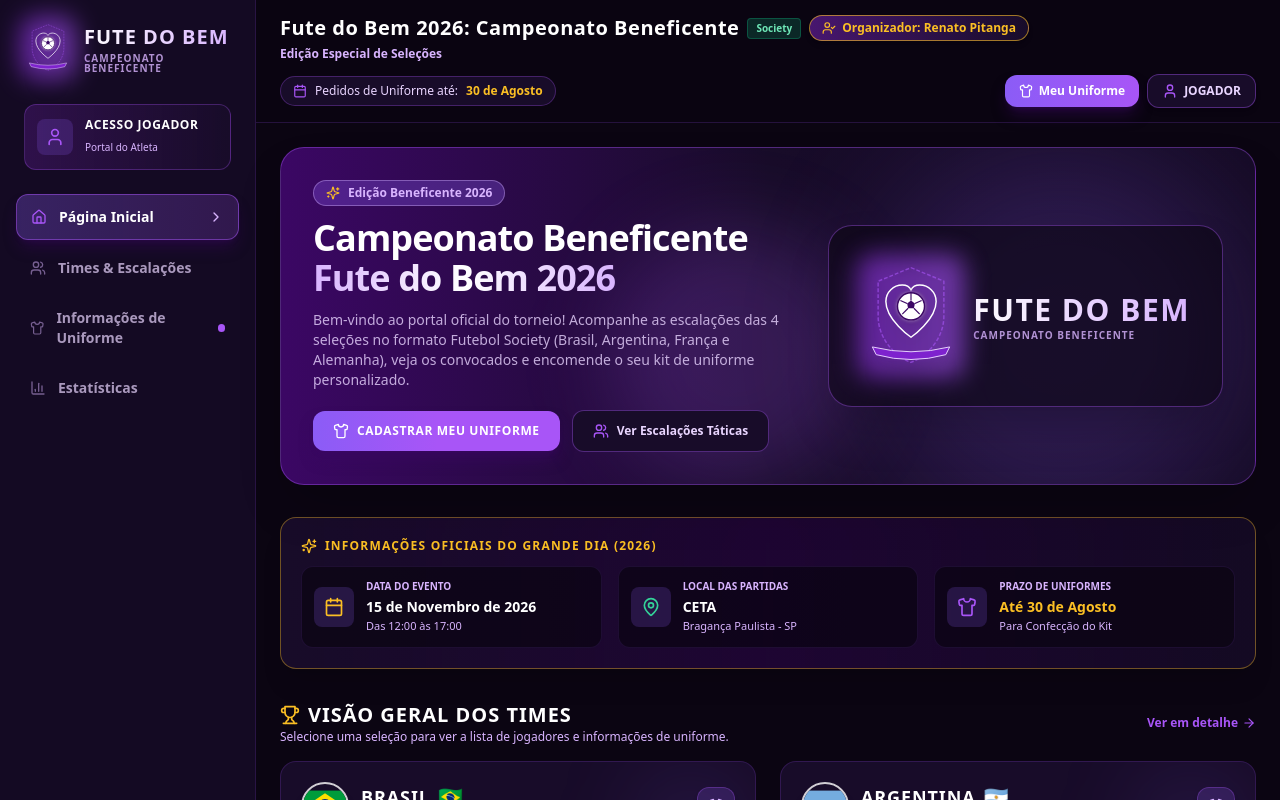
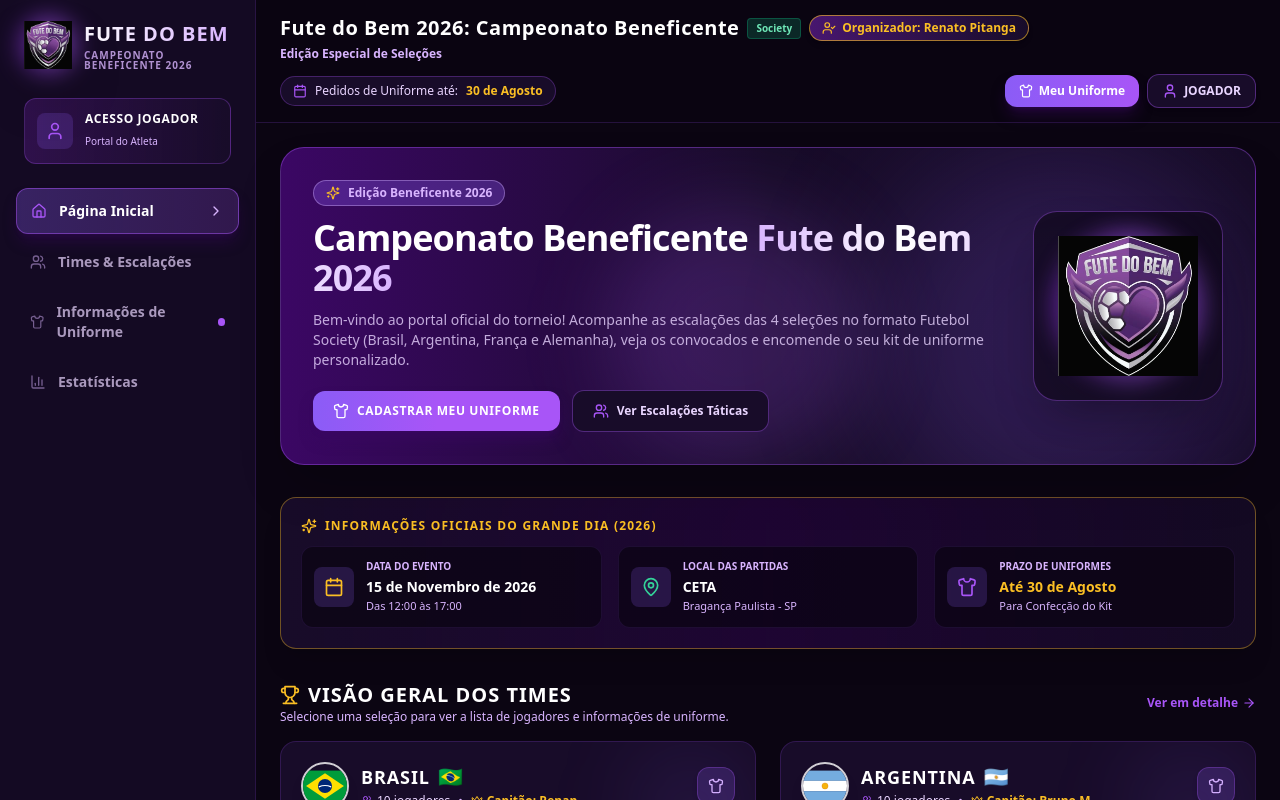
Before and after one commit to jonathanbarbosa10/fute-do-bem, a Next.js app: page / in a window 1280 px wide. Shown: the top 800 px of the page. Built offline with nearby package versions, Linux system fonts and the light colour scheme.

Commit message:
Atualiza o logo oficial do evento com a imagem enviada pelo usuario

```diff
--- a/app/page.tsx
+++ b/app/page.tsx
@@ -52,9 +52,9 @@ export default function OverviewPage() {
             </div>
           </div>
 
-          {/* Replacement: Official Event Logo Shield Emblem */}
-          <div className="flex items-center justify-center p-6 sm:p-8 bg-fute-darkBg/60 border border-fute-purpleBright/40 rounded-3xl shadow-2xl hover:border-fute-gold/60 transition-all duration-300 transform hover:scale-105 shrink-0">
-            <Logo size="xl" showText={true} />
+          {/* Replacement: Official User Uploaded Shield Emblem */}
+          <div className="flex items-center justify-center p-4 sm:p-6 bg-fute-darkBg/60 border border-fute-purpleBright/40 rounded-3xl shadow-2xl hover:border-fute-gold/60 transition-all duration-300 transform hover:scale-105 shrink-0">
+            <Logo size="xl" showText={false} />
           </div>
         </div>
       </div>
--- a/components/Logo.tsx
+++ b/components/Logo.tsx
@@ -1,4 +1,5 @@
 import React from 'react';
+import Image from 'next/image';
 
 interface LogoProps {
   size?: 'sm' | 'md' | 'lg' | 'xl';
@@ -7,111 +8,37 @@ interface LogoProps {
 
 export const Logo: React.FC<LogoProps> = ({ size = 'md', showText = true }) => {
   const dimensions = {
-    sm: { w: 36, h: 42, textSize: 'text-base' },
-    md: { w: 48, h: 56, textSize: 'text-xl' },
-    lg: { w: 72, h: 84, textSize: 'text-2xl' },
-    xl: { w: 100, h: 116, textSize: 'text-3xl' },
+    sm: { w: 36, h: 36, textSize: 'text-base' },
+    md: { w: 48, h: 48, textSize: 'text-xl' },
+    lg: { w: 80, h: 80, textSize: 'text-2xl' },
+    xl: { w: 140, h: 140, textSize: 'text-3xl' },
   }[size];
 
   return (
     <div className="flex items-center gap-3 select-none">
-      <div className="relative group flex-shrink-0" style={{ width: dimensions.w, height: dimensions.h }}>
+      <div
+        className="relative group flex-shrink-0 flex items-center justify-center"
+        style={{ width: dimensions.w, height: dimensions.h }}
+      >
         {/* Glow backdrop */}
-        <div className="absolute -inset-1 bg-gradient-to-r from-purple-600 to-fute-purpleBright rounded-2xl blur-md opacity-60 group-hover:opacity-100 transition duration-300"></div>
+        <div className="absolute -inset-1 bg-gradient-to-r from-purple-600 via-fute-purpleBright to-purple-500 rounded-full blur-md opacity-60 group-hover:opacity-100 transition duration-300 pointer-events-none" />
 
-        <svg
-          viewBox="0 0 100 120"
-          className="relative w-full h-full drop-shadow-xl"
-          fill="none"
-          xmlns="http://www.w3.org/2000/svg"
-        >
-          <defs>
-            {/* Outer Shield Gradient */}
-            <linearGradient id="shieldGrad" x1="0%" y1="0%" x2="100%" y2="100%">
-              <stop offset="0%" stopColor="#3b0764" />
-              <stop offset="50%" stopColor="#1e102d" />
-              <stop offset="100%" stopColor="#581c87" />
-            </linearGradient>
-
-            {/* Shield Border Metallic */}
-            <linearGradient id="shieldBorder" x1="0%" y1="0%" x2="100%" y2="100%">
-              <stop offset="0%" stopColor="#c084fc" />
-              <stop offset="50%" stopColor="#e9d5ff" />
-              <stop offset="100%" stopColor="#7e22ce" />
-            </linearGradient>
-
-            {/* Heart Gradient */}
-            <linearGradient id="heartGrad" x1="0%" y1="0%" x2="0%" y2="100%">
-              <stop offset="0%" stopColor="#c084fc" />
-              <stop offset="100%" stopColor="#9333ea" />
-            </linearGradient>
-
-            {/* Ball Glow */}
-            <filter id="glow" x="-20%" y="-20%" width="140%" height="140%">
-              <feGaussianBlur stdDeviation="3" result="blur" />
-              <feComposite in="SourceGraphic" in2="blur" operator="over" />
-            </filter>
-          </defs>
-
-          {/* Shield Outer Shadow Path */}
-          <path
-            d="M50 4 L92 20 V62 C92 90 70 110 50 116 C30 110 8 90 8 62 V20 L50 4 Z"
-            fill="url(#shieldGrad)"
-            stroke="url(#shieldBorder)"
-            strokeWidth="4"
-          />
-
-          {/* Inner Shield Ribbing Line */}
-          <path
-            d="M50 10 L84 24 V60 C84 84 66 102 50 108 C34 102 16 84 16 60 V24 L50 10 Z"
-            fill="none"
-            stroke="#a855f7"
-            strokeWidth="1.5"
-            strokeDasharray="4 2"
-            opacity="0.6"
-          />
-
-          {/* Heart Emblem */}
-          <path
-            d="M50 82 C50 82 24 64 24 45 C24 35 32 28 41 28 C46 28 49 31 50 33 C51 31 54 28 59 28 C68 28 76 35 76 45 C76 64 50 82 50 82 Z"
-            fill="url(#heartGrad)"
-            stroke="#ffffff"
-            strokeWidth="1.5"
-          />
-
-          {/* Soccer Ball Pattern Inside Heart */}
-          <g filter="url(#glow)">
-            {/* Soccer Ball Circle */}
-            <circle cx="50" cy="50" r="14" fill="#ffffff" stroke="#3b0764" strokeWidth="1.5" />
-
-            {/* Pentagon Center */}
-            <polygon points="50,44 54,47 53,52 47,52 46,47" fill="#3b0764" />
-
-            {/* Pentagon Spoke Lines */}
-            <line x1="50" y1="44" x2="50" y2="36" stroke="#3b0764" strokeWidth="1.2" />
-            <line x1="54" y1="47" x2="61" y2="44" stroke="#3b0764" strokeWidth="1.2" />
-            <line x1="53" y1="52" x2="59" y2="58" stroke="#3b0764" strokeWidth="1.2" />
-            <line x1="47" y1="52" x2="41" y2="58" stroke="#3b0764" strokeWidth="1.2" />
-            <line x1="46" y1="47" x2="39" y2="44" stroke="#3b0764" strokeWidth="1.2" />
-          </g>
-
-          {/* Banner Ribbon */}
-          <path
-            d="M10 92 Q50 102 90 92 L86 100 Q50 110 14 100 Z"
-            fill="#7e22ce"
-            stroke="#e9d5ff"
-            strokeWidth="1"
-          />
-        </svg>
+        <img
+          src="/logo.png"
+          alt="Logo Fute do Bem 2026"
+          className="relative w-full h-full object-contain drop-shadow-2xl transition-transform duration-300 group-hover:scale-105"
+        />
       </div>
 
       {showText && (
         <div className="flex flex-col leading-none">
-          <span className={`font-extrabold tracking-wider bg-gradient-to-r from-white via-purple-200 to-fute-purpleLight bg-clip-text text-transparent ${dimensions.textSize}`}>
+          <span
+            className={`font-extrabold tracking-wider bg-gradient-to-r from-white via-purple-200 to-fute-purpleLight bg-clip-text text-transparent ${dimensions.textSize}`}
+          >
             FUTE DO BEM
           </span>
           <span className="text-[10px] tracking-widest text-fute-purpleLight/80 uppercase font-semibold mt-0.5">
-            Campeonato Beneficente
+            Campeonato Beneficente 2026
           </span>
         </div>
       )}
```
Also changed, not shown: public/logo.png (added).
